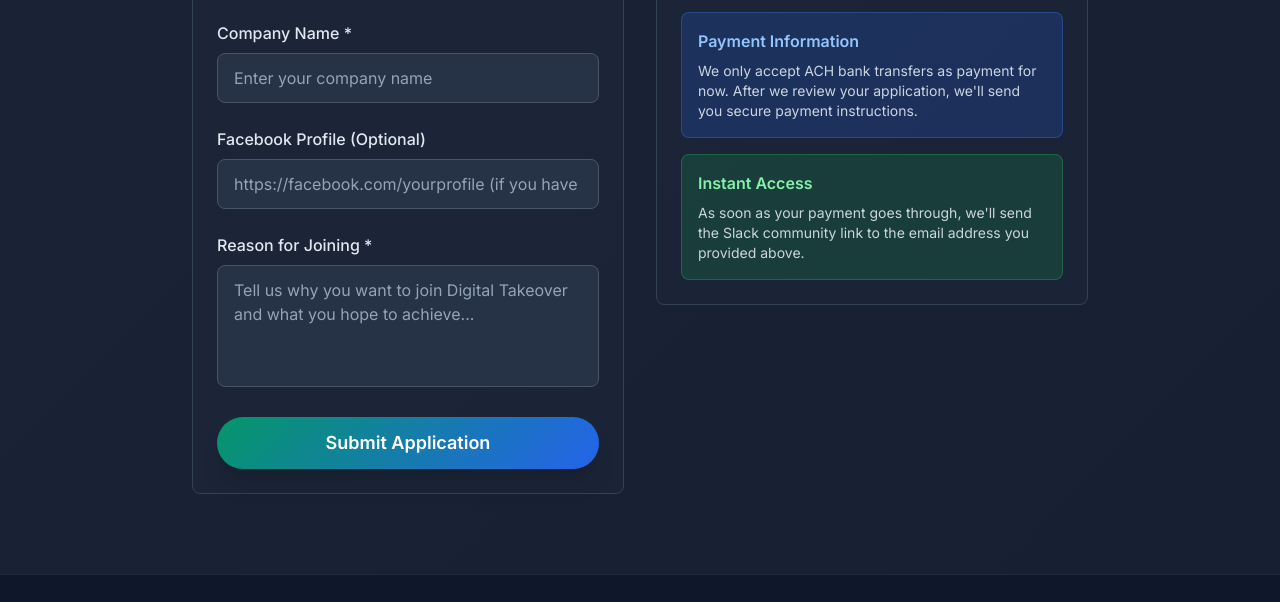
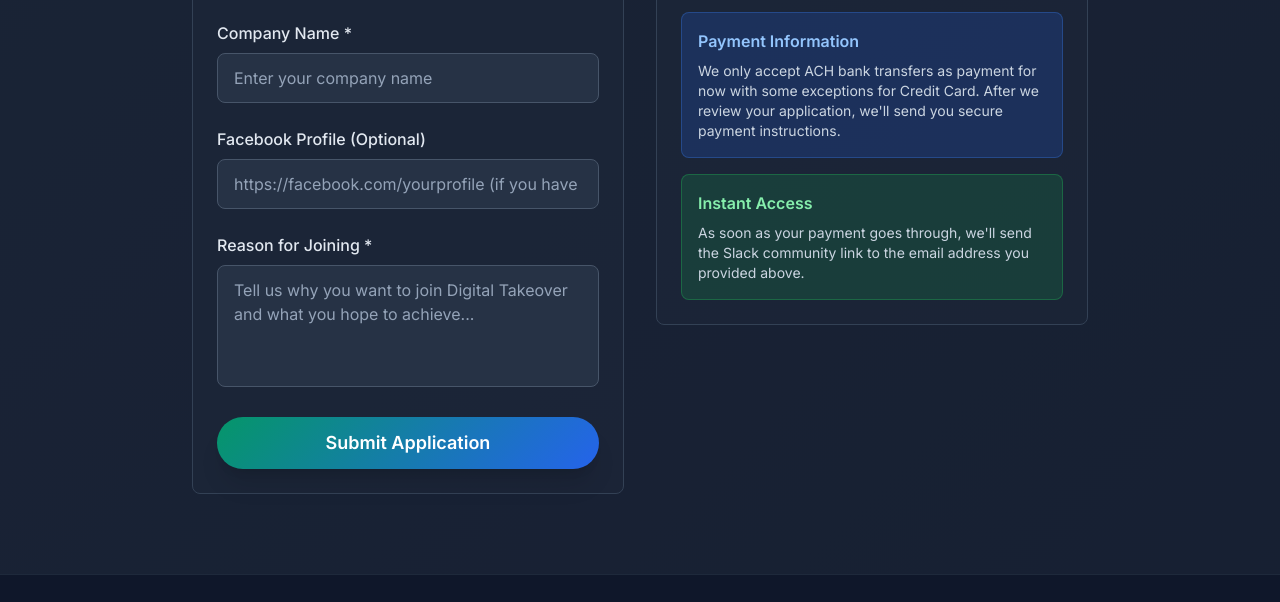
Before and after one commit to jordannpearce/digital-takeover-html, a plain HTML site: page index.html in a window 1280 px wide. Shown: the part 8353-8955 px from the top of the page. Drawn offline with nearby package versions, Linux system fonts and the light colour scheme.

Commit message:
Update index.html

```diff
--- a/index.html
+++ b/index.html
@@ -1053,7 +1053,7 @@
                                 <div class="p-4 bg-blue-600/20 border border-blue-500/30 rounded-lg">
                                     <h4 class="font-semibold text-blue-300 mb-2">Payment Information</h4>
                                     <p class="text-slate-300 text-sm">
-                                        We only accept ACH bank transfers as payment for now. After we review your application, we'll send you secure payment instructions.
+                                        We only accept ACH bank transfers as payment for now with some exceptions for Credit Card. After we review your application, we'll send you secure payment instructions.
                                     </p>
                                 </div>
 
```
